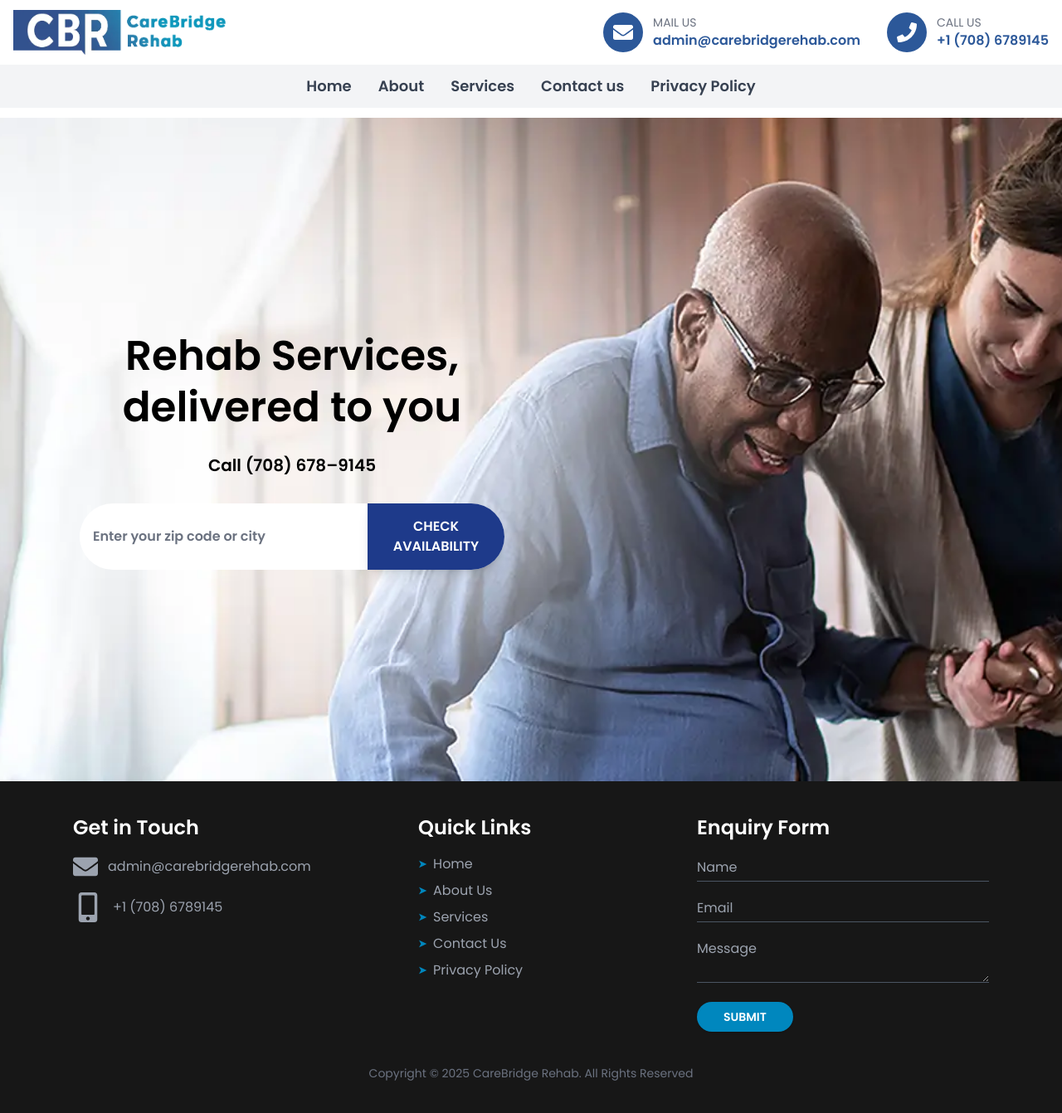
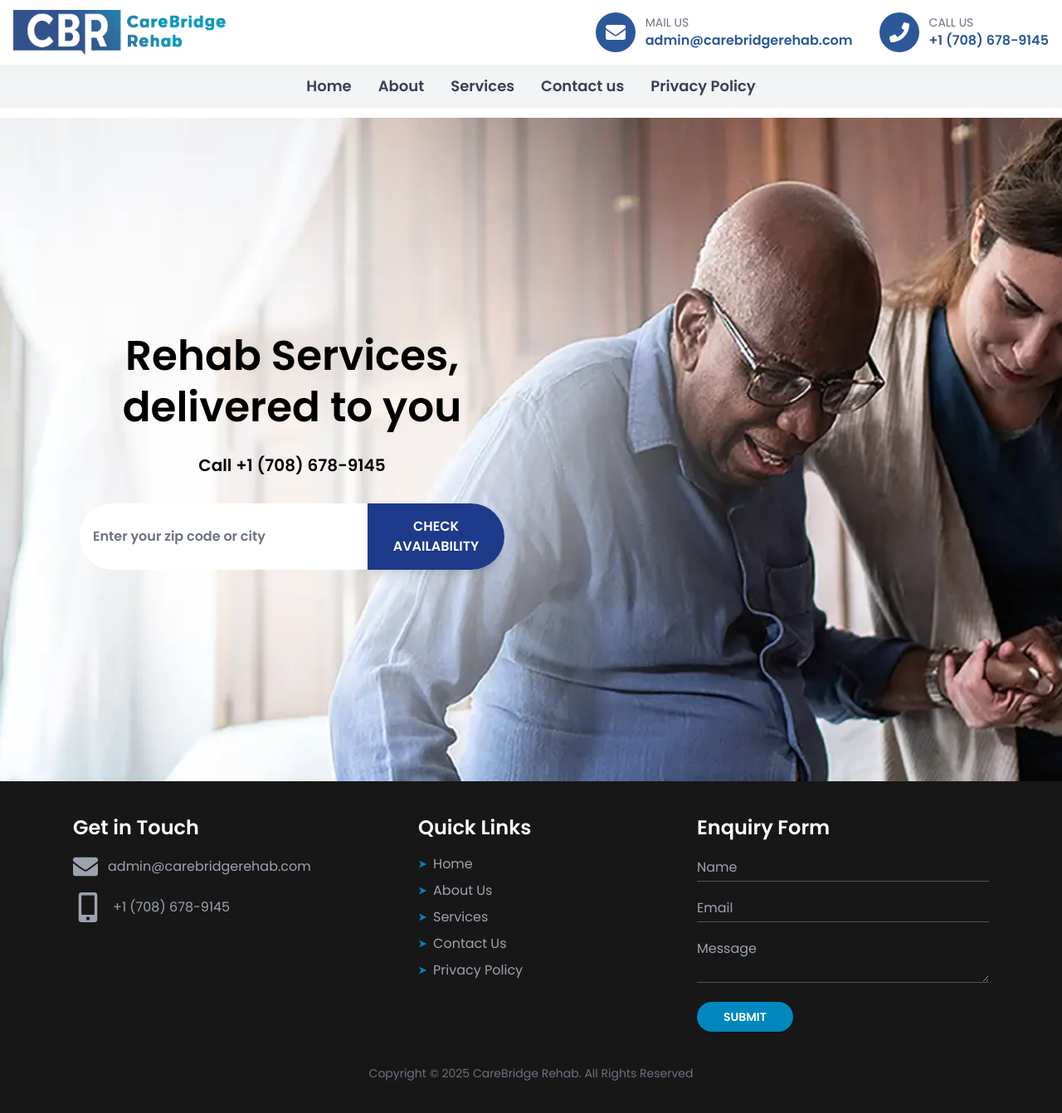
Before and after one commit to Asmaa63/CareBridge, a React (Vite) app: page /homepage in a window 1280 px wide. Shown: the whole page at 83% size. Built offline with nearby package versions, Linux system fonts and the light colour scheme.

Commit message:
editing phone number

```diff
--- a/src/Components/Header/Footer.tsx
+++ b/src/Components/Header/Footer.tsx
@@ -53,7 +53,7 @@ const Footer: React.FC = () => {
       className="flex items-center text-gray-400 hover:text-[#0087be] transition cursor-pointer"
     >
       <FaMobileAlt className="mr-3 text-4xl" />
-      <span className="text-md">+1 (708) 6789145</span>
+      <span className="text-md">+1 (708) 678-9145</span>
     </a>
   </li>
 </ul>
--- a/src/Components/Header/Header.tsx
+++ b/src/Components/Header/Header.tsx
@@ -63,7 +63,7 @@ const Header = () => {
                   rel="noopener noreferrer"
                   className="text-base text-[#2c5899] font-bold"
                 >
-                  +1 (708) 6789145
+                  +1 (708) 678-9145
                 </a>
               </div>
             </div>
@@ -160,7 +160,7 @@ const Header = () => {
                     rel="noopener noreferrer"
                     className="text-sm text-[#2c5899] font-bold"
                   >
-                    +1 (708) 6789145
+                    +1 (708) 678-9145
                   </a>
                 </div>
               </div>
--- a/src/Components/Home/Home.tsx
+++ b/src/Components/Home/Home.tsx
@@ -54,7 +54,7 @@ const handleCheckAvailability = () => {
             Rehab Services, <br /> delivered to you
           </h1>
           <p className="text-lg md:text-xl mb-6 text-center py-2 font-bold">
-            Call (708) 678–9145
+            Call +1 (708) 678-9145
           </p>
           <div className="flex flex-col sm:flex-row w-full max-w-lg font-bold bg-transparent sm:bg-white rounded-full gap-2 sm:gap-0 justify-center items-center">
             <input
@@ -96,8 +96,21 @@ const handleCheckAvailability = () => {
               <div>
                 <h2 className="text-xl font-bold mb-2">Sorry</h2>
                 <p className="mb-2">Contact the office for the availability</p>
-                <p className="text-blue-700 text-xl font-bold">+1 (708) 6789145</p>
-                <p className="text-blue-700 text-xl font-bold">admin@carebridgerehab.com</p>
+                <div className="mt-4 space-y-2">
+          <p className="flex items-center text-sm sm:text-base">
+            <a href="tel:+17086789145" className="text-blue-600 font-bold hover:underline">
+              +1 (708) 678-9145
+            </a>
+          </p>
+          <p className="flex items-center text-sm sm:text-base">
+            <a
+              href="mailto:admin@carebridgerehab.com"
+              className="text-blue-600 font-bold hover:underline"
+            >
+              admin@carebridgerehab.com
+            </a>
+          </p>
+        </div>
                 <p className="mt-2 text-gray-700 text-sm">
                   Please make sure you have entered the correct zip code or
                   verified the spelling for accuracy.
--- a/src/Components/Pages/ContactUs.tsx
+++ b/src/Components/Pages/ContactUs.tsx
@@ -137,7 +137,7 @@ const ContactUs = () => {
                   id="mobileNumber"
                   required
                   className="bg-gray-100 mt-1 block w-full px-3 py-2 border rounded-md focus:outline-none focus:ring focus:ring-blue-900 focus:ring-opacity-50"
-                  placeholder="+1 (234) 567891"
+                  placeholder="+1 (234) 567890"
                 />
               </div>
             </div>
--- a/src/Components/Pages/PrivacyPolicy.tsx
+++ b/src/Components/Pages/PrivacyPolicy.tsx
@@ -114,7 +114,7 @@ const Privacy: React.FC = () => {
           <p className="flex items-center text-sm sm:text-base">
             <FaPhoneAlt className="mr-2 text-blue-500 text-lg sm:text-xl" />
             <a href="tel:+17086789145" className="text-blue-600 hover:underline">
-              +1 (708) 6789145
+              +1 (708) 678-9145
             </a>
           </p>
           <p className="flex items-center text-sm sm:text-base">
```
